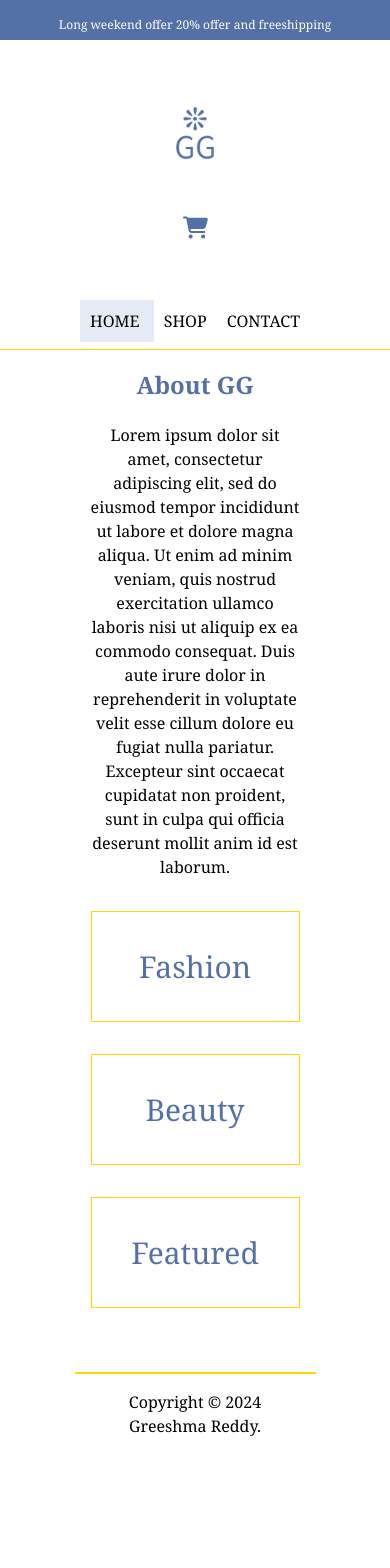
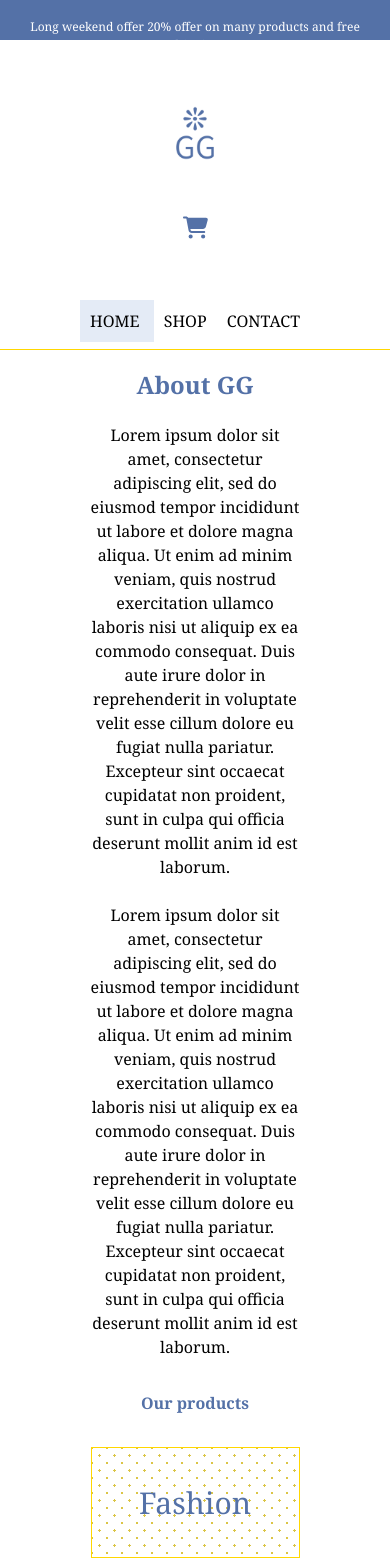
Before and after one commit to greeshmareddyg/vue-shopping-app, a Vue app: page / in a window 390 px wide. Shown: the top 1568 px of the page. Before the commit the page ends 1470 px from the top, so only its background shows below. Built offline with nearby package versions, Linux system fonts and the light colour scheme.

Commit message:
added css, animations, patterns, responsive and updated README notes

```diff
--- a/src/App.vue
+++ b/src/App.vue
@@ -2,12 +2,14 @@
 
   <!-- Header -->
   <header class="grid-container app-home-features">
-    <div  class="header-notification column ">Long weekend offer 20% offer and freeshipping</div>
-    <div class="column c1-2-md c1-4-lg"></div>
-    <div class="column c1-2-md c1-4-lg">
+    <div  class="header-notification column">
+      <div class="header-animation">Long weekend offer 20% offer on many products and free shipping </div>
+    </div>
+    <div class="column c1-4-lg"></div>
+    <div class="column c1-4-lg">
       <img alt="logo" class="brand-logo" :height="90" :width="90" src="./assets/greesh-logo-transparent.png" rel="preload"/>
     </div>
-    <div class="column c1-2-md c1-4-lg cart-column">
+    <div class="column c1-4-lg cart-column">
       <button @click="router.push({ name: 'CartView' })">
         <svg height=25 width=25 fill="#5471a7" xmlns="http://www.w3.org/2000/svg" viewBox="0 0 576 512">Font Awesome Free 6.5.2 by @fontawesome - https://fontawesome.com License - https://fontawesome.com/license/free Copyright 2024 Fonticons, Inc.--><path d="M0 24C0 10.7 10.7 0 24 0H69.5c22 0 41.5 12.8 50.6 32h411c26.3 0 45.5 25 38.6 50.4l-41 152.3c-8.5 31.4-37 53.3-69.5 53.3H170.7l5.4 28.5c2.2 11.3 12.1 19.5 23.6 19.5H488c13.3 0 24 10.7 24 24s-10.7 24-24 24H199.7c-34.6 0-64.3-24.6-70.7-58.5L77.4 54.5c-.7-3.8-4-6.5-7.9-6.5H24C10.7 48 0 37.3 0 24zM128 464a48 48 0 1 1 96 0 48 48 0 1 1 -96 0zm336-48a48 48 0 1 1 0 96 48 48 0 1 1 0-96z"/></svg>
         <!-- accessibility -->
@@ -27,6 +29,7 @@
       <router-link to="/"> HOME </router-link>
       <router-link to="/catalog">SHOP</router-link>
       <router-link to="/contact">CONTACT</router-link>
+
     </div>
     <div class="column c1-4-lg"></div>
   </nav>
@@ -52,6 +55,8 @@
 
 <style scoped>
 
+
+
 .nav-column {
   border-bottom: 1px solid #ffd700;
 }
@@ -62,6 +67,19 @@
   font-size: 24px;
   cursor: pointer;
 }
+
+
+.header-animation {
+  position: relative;
+  animation: mymove 3s;
+  animation-iteration-count: infinite;
+}
+
+@keyframes mymove {
+  from {top: 20px;}
+  to {top: 0px;}
+}
+
 
 .app-navigation {
     height: 30px;
--- a/src/assets/styles.css
+++ b/src/assets/styles.css
@@ -28,7 +28,7 @@ span {
 }
 
 main {
-    max-width: 70%;
+    width: min(70%, 1000px);
     margin: 0 auto;
     padding: 16px;
     margin-top: 1.5rem;
@@ -49,6 +49,8 @@ header {
   color: white;
   text-align: center;
 }
+
+
 
 .grid-container {
     display: grid;
--- a/src/views/Cart.vue
+++ b/src/views/Cart.vue
@@ -74,18 +74,26 @@
 
 <style scoped>
 
-.item-details {
+
+
+@media screen and (min-width:500px) {
+  .cart-heading {
+  text-align: center;
+}
+
+}
+
+@media screen and (min-width:1000px) {
+  .item-details {
   display: flex;
   justify-content: space-between;
   align-items: center;
-  /* margin-bottom: 10px; */
-  /* border-radius: 8px; */
-  /* padding: 16px; */
+
+}
 }
 
-.cart-heading {
-  text-align: left;
-}
+
+
 
 .item-details img {
   width: 20%;
--- a/src/views/Home.vue
+++ b/src/views/Home.vue
@@ -9,8 +9,22 @@
             nisi ut aliquip ex ea commodo consequat. Duis aute irure dolor in reprehenderit
             in voluptate velit esse cillum dolore eu fugiat nulla pariatur. Excepteur
             sint occaecat cupidatat non proident, sunt in culpa qui officia deserunt mollit
+            anim id est laborum.</p> <br/>
+
+
+            <p>Lorem ipsum dolor sit amet, consectetur adipiscing elit, sed do eiusmod
+            tempor incididunt ut labore et dolore magna aliqua.
+            Ut enim ad minim veniam, quis nostrud exercitation ullamco laboris
+            nisi ut aliquip ex ea commodo consequat. Duis aute irure dolor in reprehenderit
+            in voluptate velit esse cillum dolore eu fugiat nulla pariatur. Excepteur
+            sint occaecat cupidatat non proident, sunt in culpa qui officia deserunt mollit
             anim id est laborum.</p>
+
+
+
+
         </div>
+          <div class="column" :style="{ color: '#5471a7' , fontWeight: 'bold' }">Our products</div>
 
 
           <div class="app-feature app-features-fashion column c1-2-md c1-4-lg">
@@ -49,6 +63,9 @@
   text-align: center;
 } */
 
+
+
+
 .app-feature {
   font-size: 30px;
   color: #5471a7;
@@ -56,6 +73,12 @@
   padding: 2rem;
   margin: 1rem;
   border: 1px solid #ffd700;
+
+  /* CSS pattern */
+  background: radial-gradient(circle, #dbc546 10%, transparent 11%),radial-gradient(circle at bottom left, #dbc546 5%, transparent 6%),radial-gradient(circle at bottom right, #dbc546 5%, transparent 6%),radial-gradient(circle at top left, #dbc546 5%, transparent 6%),radial-gradient(circle at top right, #dbc546 5%, transparent 6%);
+  background-size: 0.5em 0.5em;
+  background-color: #ffffff;
+  opacity: 1
 
 }
 
--- a/src/views/ProductDetail.vue
+++ b/src/views/ProductDetail.vue
@@ -48,7 +48,6 @@
             <p><b>Brand:</b> {{ selectedProduct.brand }} </p>
             <p><b>Category:</b> {{ selectedProduct.category }}</p>
             <p><b>Weight:</b>{{ selectedProduct.weight }}</p>
-            <p><b>Dimensions:</b> {{ selectedProduct.dimensions.width }} X {{ selectedProduct.dimensions.height }} X {{selectedProduct.dimensions.depth }} </p>
 
           </div>
 
```
Also changed, not shown: 2 other files (tests, documents, lock files or other folders).
